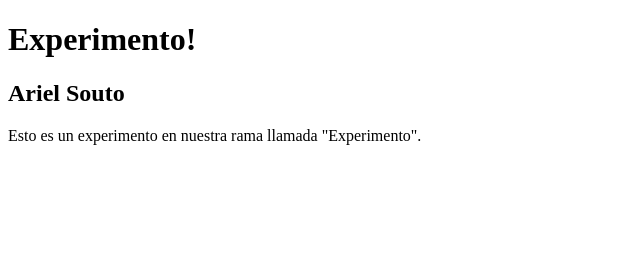
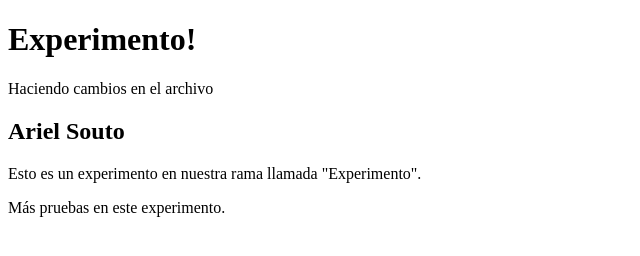
Before and after one commit to arielsouto99/pruebaWeb, a plain HTML site: page index.html in a window 1280 px wide. Shown: the whole page, without its empty margins (0-640 px from the left). Drawn offline with Linux system fonts and the light colour scheme.

Commit message:
Agregando parrafo al index

```diff
--- a/index.html
+++ b/index.html
@@ -10,12 +10,14 @@
 <body>
     <header>
         <h1>Experimento!</h1>
+        <p>Haciendo cambios en el archivo</p>
     </header>
     <div class="container">
         <h2>Ariel Souto</h2>
     </div>
     <footer>
         <p>Esto es un experimento en nuestra rama llamada "Experimento".</p>
+        <P>Más pruebas en este experimento.</P>
     </footer>
 </body>
 </html>
```
Also changed, not shown: comandos.txt (added).
